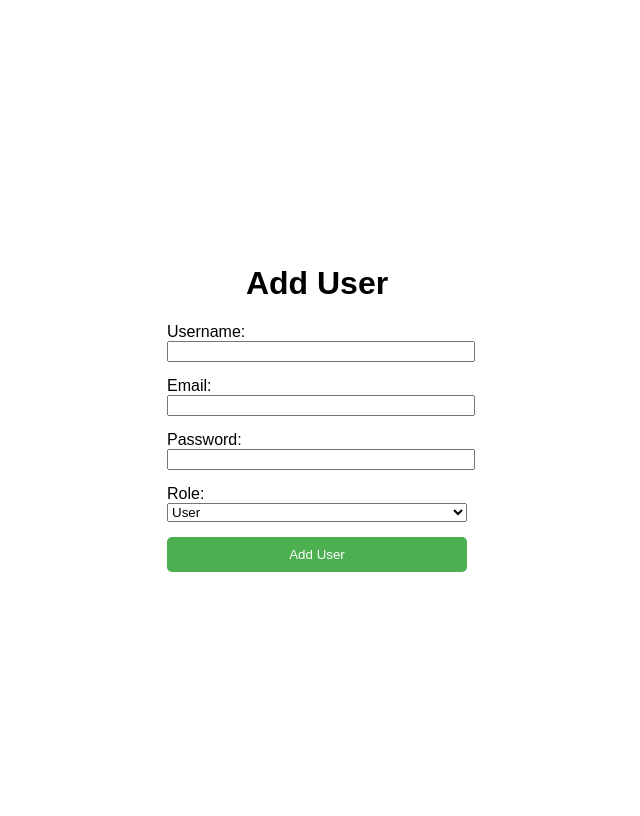
After one commit to divyaa-s/smart_library_management_system, a Django app: page /add-user/ in a window 1280 px wide. The commit adds this page. Shown: the whole page, without its empty margins (323-963 px from the left). Run offline with Django 5.2, Linux system fonts and the light colour scheme.

Commit message:
admin_dashboard partial fixed

```diff
--- /dev/null
+++ b/slms/slms_website/templates/add_user.html
@@ -0,0 +1,43 @@
+<!DOCTYPE html>
+<html lang="en">
+<head>
+    <meta charset="UTF-8">
+    <title>Add User</title>
+    <style>
+        body { font-family: Arial, sans-serif; display: flex; justify-content: center; align-items: center; height: 100vh; }
+        .form-container { width: 300px; }
+        .form-container h1 { text-align: center; }
+        .form-group { margin-bottom: 15px; }
+        label, input, select { width: 100%; }
+        .button { width: 100%; padding: 10px; background-color: #4CAF50; color: white; border: none; border-radius: 5px; }
+    </style>
+</head>
+<body>
+    <div class="form-container">
+        <h1>Add User</h1>
+        <form method="post">
+            {% csrf_token %}
+            <div class="form-group">
+                <label for="username">Username:</label>
+                <input type="text" id="username" name="username" required>
+            </div>
+            <div class="form-group">
+                <label for="email">Email:</label>
+                <input type="email" id="email" name="email" required>
+            </div>
+            <div class="form-group">
+                <label for="password">Password:</label>
+                <input type="password" id="password" name="password" required>
+            </div>
+            <div class="form-group">
+                <label for="role">Role:</label>
+                <select id="role" name="role">
+                    <option value="User">User</option>
+                    <option value="Staff">Staff</option>
+                </select>
+            </div>
+            <button type="submit" class="button">Add User</button>
+        </form>
+    </div>
+</body>
+</html>
--- a/slms/slms_website/templates/admin_dashboard.html
+++ b/slms/slms_website/templates/admin_dashboard.html
@@ -47,7 +47,7 @@
             <h3>Manage Users</h3>
             <ul>
                 <!-- List of user management actions -->
-                <li><a href="/admin/manage-users">Add, Edit, Delete Users</a></li>
+                <li><a href="{% url 'manage_users' %}">Add, Edit, Delete Users</a></li>
             </ul>
         </section>
         <section class="dashboard-section">
--- a/slms/slms_website/urls.py
+++ b/slms/slms_website/urls.py
@@ -16,6 +16,10 @@ urlpatterns = [
     path('profile/', profile, name='profile'),
     path('user-dashboard/', user_dashboard, name='user-dashboard'),
     path('admin-dashboard/', admin_dashboard, name='admin-dashboard'),
+    path('manage-users/', manage_users, name='manage_users'), #new
+    path('add-user/', add_user, name='add_user'), #new
+    path('edit-user/<int:user_id>/', edit_user, name='edit_user'), #new
+    path('delete-user/<int:user_id>/', delete_user, name='delete_user'), #new
     path('staff-dashboard/', staff_dashboard, name='staff-dashboard'),
     path('search-results/', search_results, name='search-results'),
     path('book-details/', book_details, name='book_details'),
--- a/slms/slms_website/views.py
+++ b/slms/slms_website/views.py
@@ -318,7 +318,7 @@ def search_results(request):
 from django.shortcuts import render
 from django.contrib.auth.decorators import login_required
 from .models import User, Book  # Ensure you import the correct User model
-
+'''
 def get_recommendations(user):
     # Get the genres of books the user has borrowed
     borrowed_genres = BorrowedBook.objects.filter(user=user).values_list('book__genre', flat=True)
@@ -329,7 +329,7 @@ def get_recommendations(user):
     ).distinct()[:5]  # Limit recommendations to top 5 for simplicity
 
     return recommended_books
-
+'''
 
 def user_dashboard(request):
     user_id = request.session.get('user_id')
@@ -391,3 +391,182 @@ def recommend_books(user):
                 return books  # Return the list of recommended books
 
     return []  # Return empty if no books found or preference not set
+
+'''
+
+
+from django.shortcuts import render, redirect, get_object_or_404
+from django.contrib.auth.models import User
+from django.contrib.auth.decorators import login_required
+from django.http import HttpResponse
+from django.contrib import messages
+
+
+def add_user(request):
+    if request.method == "POST":
+        username = request.POST.get('username')
+        email = request.POST.get('email')
+        password = request.POST.get('password')
+        role = request.POST.get('role')  # Role should be chosen in form: "User", "Staff", etc.
+
+        if not username or not password or not role:
+            messages.error(request, "Please fill in all required fields.")
+            return redirect('add_user')
+
+        # Create new user
+        new_user = User.objects.create_user(username=username, email=email, password=password)
+        new_user.save()
+
+        messages.success(request, f"User {username} added successfully.")
+        return redirect('manage_users')
+
+    return render(request, 'add_user.html')
+
+
+def edit_user(request, user_id):
+    user = get_object_or_404(User, pk=user_id)
+
+    if request.method == "POST":
+        username = request.POST.get('username')
+        email = request.POST.get('email')
+        role = request.POST.get('role')
+
+        user.username = username if username else user.username
+        user.email = email if email else user.email
+        # Here, set any additional fields as needed
+        user.save()
+
+        messages.success(request, f"User {user.username} updated successfully.")
+        return redirect('manage_users')
+
+    context = {
+        'user': user
+    }
+    return render(request, 'edit_user.html', context)
+
+
+
+def delete_user(request, user_id):
+    user = get_object_or_404(User, pk=user_id)
+    if request.method == "POST":
+        username = user.username
+        user.delete()
+        messages.success(request, f"User {username} deleted successfully.")
+        return redirect('manage_users')
+
+    context = {
+        'user': user
+    }
+    return render(request, 'delete_user.html', context)
+
+
+
+from django.shortcuts import render, get_object_or_404
+from django.contrib.auth.models import User
+
+def manage_users(request):
+    user_id = request.session.get('user_id')
+
+    user = get_object_or_404(User, id=user_id)
+    users = User.objects.all()
+    context = {
+        'users': users
+    }
+
+    return render(request, 'manage_users.html', context)
+'''
+
+
+
+# Add User
+def add_user(request):
+    if request.method == "POST":
+        username = request.POST.get('username')
+        email = request.POST.get('email')
+        password = request.POST.get('password')
+        role = request.POST.get('role')  # Role should be chosen in form: "User", "Staff", etc.
+
+        if not username or not password or not role:
+            messages.error(request, "Please fill in all required fields.")
+            return redirect('add_user')
+
+        # Create new user (password is automatically hashed)
+        new_user = User.objects.create_user(username=username, email=email, password=password)
+        new_user.is_staff = role == "Admin"  # Set role if Admin or Staff
+        new_user.save()
+
+        if role == "User":
+            # Add a default Penalty record (if required)
+            Penalty.objects.create(user=new_user, penalty_amount=0, reason="No Penalty", created_at=new_user.date_joined)
+
+        messages.success(request, f"User {username} added successfully.")
+        return redirect('manage_users')
+
+    return render(request, 'add_user.html')
+
+
+# Edit User
+def edit_user(request, user_id):
+    # Fetch the user from the database
+    user = get_object_or_404(User, pk=user_id)
+
+    if request.method == "POST":
+        username = request.POST.get('username')
+        email = request.POST.get('email')
+        role = request.POST.get('role')
+
+        # Update the fields
+        user.username = username if username else user.username
+        user.email = email if email else user.email
+        user.is_staff = role == "Admin"  # Update role to Admin or Staff
+        user.save()
+
+        messages.success(request, f"User {user.username} updated successfully.")
+        return redirect('manage_users')
+
+    context = {
+        'user': user
+    }
+    return render(request, 'edit_user.html', context)
+
+
+# Delete User
+def delete_user(request, user_id):
+    # Fetch the user from the database
+    user = get_object_or_404(User, pk=user_id)
+    if request.method == "POST":
+        username = user.username
+
+        # Delete related records in other tables before deleting the user
+        BorrowedBook.objects.filter(user=user_id).delete()  # Delete all borrowed books by this user
+        #Penalty.objects.filter(user=user_id).delete()  # Delete all penalties for this user
+        Reservation.objects.filter(user=user_id).delete()  # Delete all reservations by this user
+        user.delete()
+        messages.success(request, f"User {username} deleted successfully.")
+        return redirect('manage_users')
+
+
+    context = {
+        'user': user
+    }
+    return render(request, 'delete_user.html', context)
+
+
+
+# Manage Users - Display all users
+def manage_users(request):
+    # Get the user id from the session
+    user_id = request.session.get('user_id')
+
+    # Fetch the logged-in user (admin) using the session's user_id
+    user = get_object_or_404(User, user_id=user_id)
+
+    # E
+    # Fetch all users for admin to manage
+    users = User.objects.all()
+    context = {
+        'users': users,
+        'user': user  # Pass logged-in user info to the template
+    }
+
+    return render(request, 'manage_users.html', context)
```
Also changed, not shown: slms/slms_website/templates/delete_user.html (added, +18 -0 lines), slms/slms_website/templates/edit_user.html (added, +30 -0 lines), slms/slms_website/templates/manage_users.html (added, +76 -0 lines).
